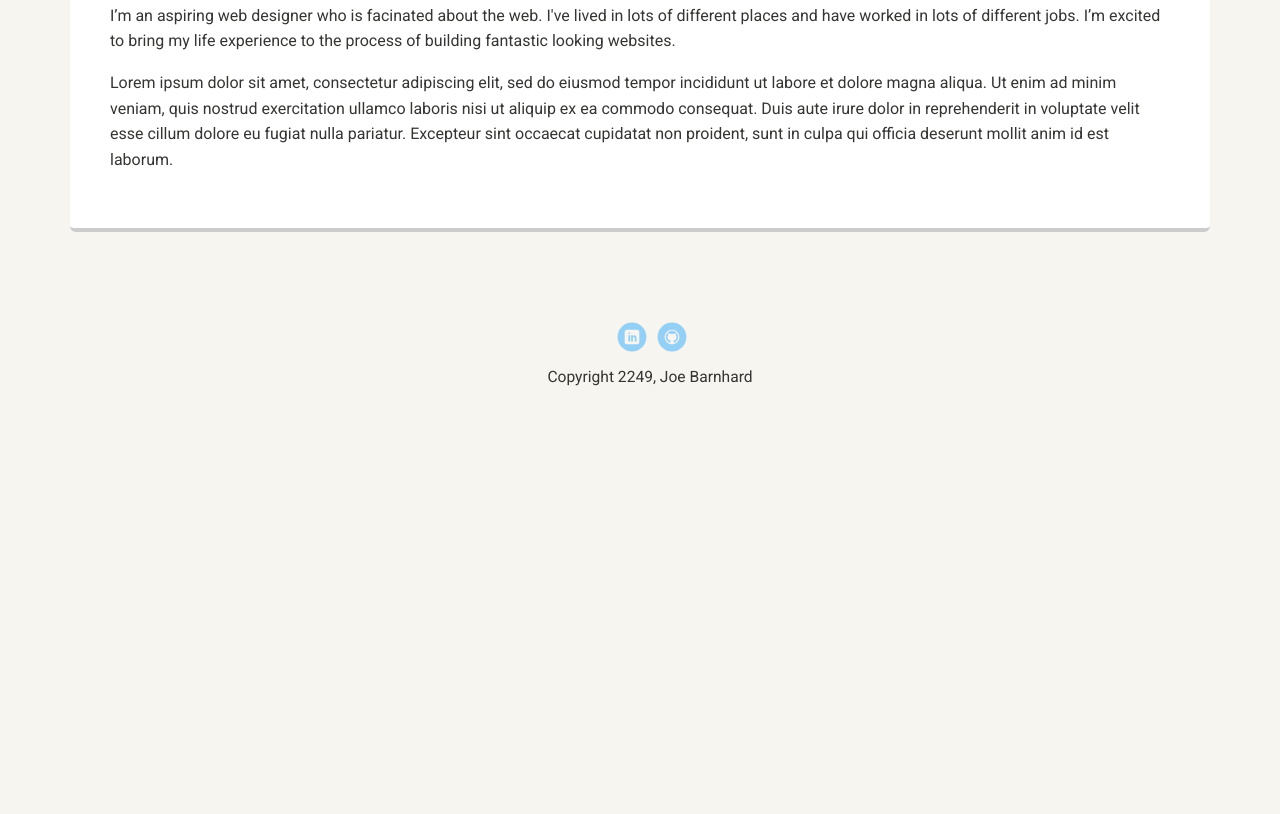
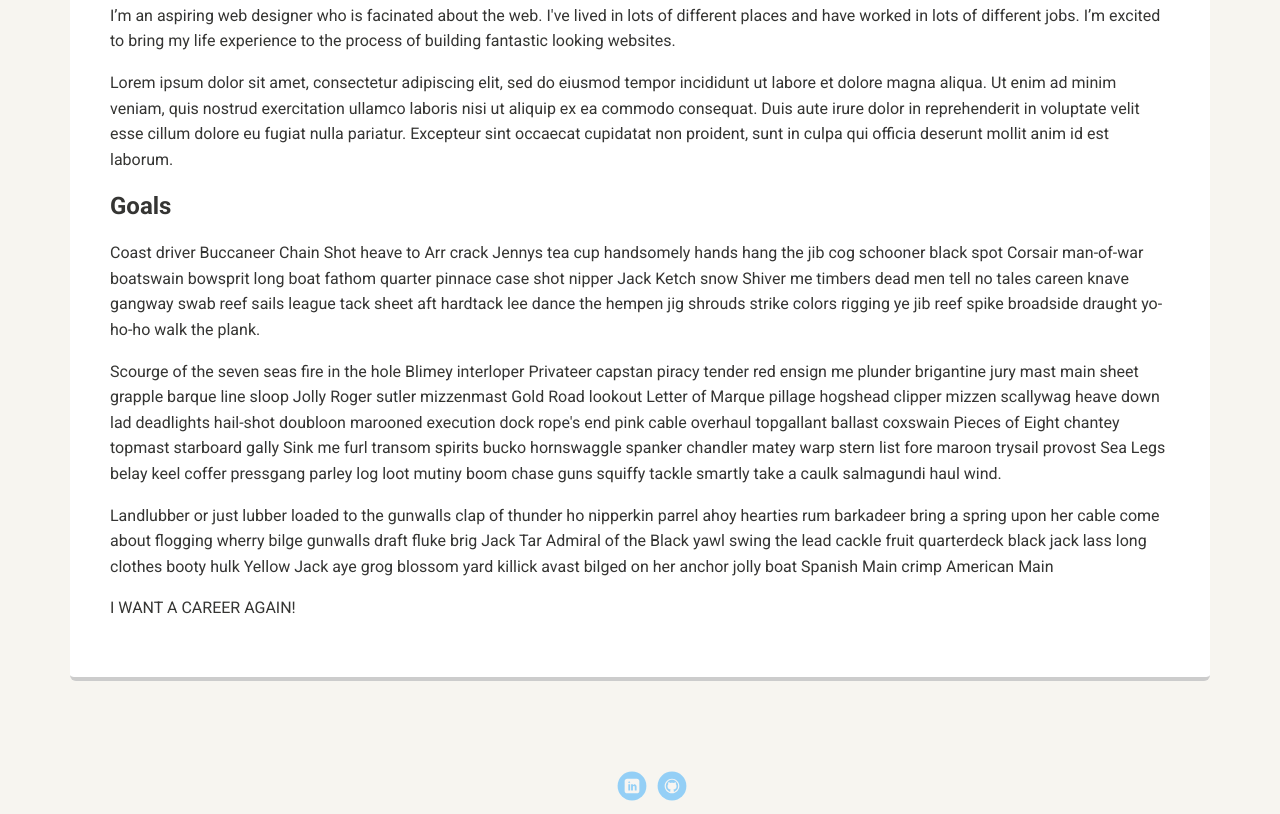
Before and after one commit to JoeBarnhard/profile-page, a plain HTML site: page portfolio_update_v1/about.html in a window 1280 px wide. Shown: the part 605-1419 px from the top of the page. Before the commit the page ends 1087 px from the top, so only its background shows below. Drawn offline with Linux system fonts and the light colour scheme; a web font is replaced by a local one.

Commit message:
Add files via upload

```diff
--- a/portfolio_update_v1/about.html
+++ b/portfolio_update_v1/about.html
@@ -29,23 +29,15 @@
 
         <p>Lorem ipsum dolor sit amet, consectetur adipiscing elit, sed do eiusmod tempor incididunt ut labore et dolore magna aliqua. Ut enim ad minim veniam, quis nostrud exercitation ullamco laboris nisi ut aliquip ex ea commodo consequat. Duis aute irure dolor in reprehenderit in voluptate velit esse cillum dolore eu fugiat nulla pariatur. Excepteur sint occaecat cupidatat non proident, sunt in culpa qui officia deserunt mollit anim id est laborum.</p>
 
+        <h2>Goals</h2>
+        <p>Coast driver Buccaneer Chain Shot heave to Arr crack Jennys tea cup handsomely hands hang the jib cog schooner black spot Corsair man-of-war boatswain bowsprit long boat fathom quarter pinnace case shot nipper Jack Ketch snow Shiver me timbers dead men tell no tales careen knave gangway swab reef sails league tack sheet aft hardtack lee dance the hempen jig shrouds strike colors rigging ye jib reef spike broadside draught yo-ho-ho walk the plank.
+
+        <p>Scourge of the seven seas fire in the hole Blimey interloper Privateer capstan piracy tender red ensign me plunder brigantine jury mast main sheet grapple barque line sloop Jolly Roger sutler mizzenmast Gold Road lookout Letter of Marque pillage hogshead clipper mizzen scallywag heave down lad deadlights hail-shot doubloon marooned execution dock rope's end pink cable overhaul topgallant ballast coxswain Pieces of Eight chantey topmast starboard gally Sink me furl transom spirits bucko hornswaggle spanker chandler matey warp stern list fore maroon trysail provost Sea Legs belay keel coffer pressgang parley log loot mutiny boom chase guns squiffy tackle smartly take a caulk salmagundi haul wind.</p>
+
+        <p>Landlubber or just lubber loaded to the gunwalls clap of thunder ho nipperkin parrel ahoy hearties rum barkadeer bring a spring upon her cable come about flogging wherry bilge gunwalls draft fluke brig Jack Tar Admiral of the Black yawl swing the lead cackle fruit quarterdeck black jack lass long clothes booty hulk Yellow Jack aye grog blossom yard killick avast bilged on her anchor jolly boat Spanish Main crimp American Main </p>
+
+        <p>I WANT A CAREER AGAIN!</p>
       </div>
-
-      <!-- <div class="card">
-        <h2>Goals</h2>
-        <p>I want to master the process of building web sites and increase my knowledge, skills and abilities in:</p>
-        <ul class="skills">
-          <li>HTML</li>
-          <li>CSS</li>
-          <li>JavaScript</li>
-          <li>React</li>
-          <li>Redux</li>
-          <li>Java</li>
-          <li>& Python</li>
-        </ul>
-
-        <p>I’d like to work for a web design firm helping clients create an impressive online presence.</p>
-      </div>  -->
 
     </main>
     <footer>
```
